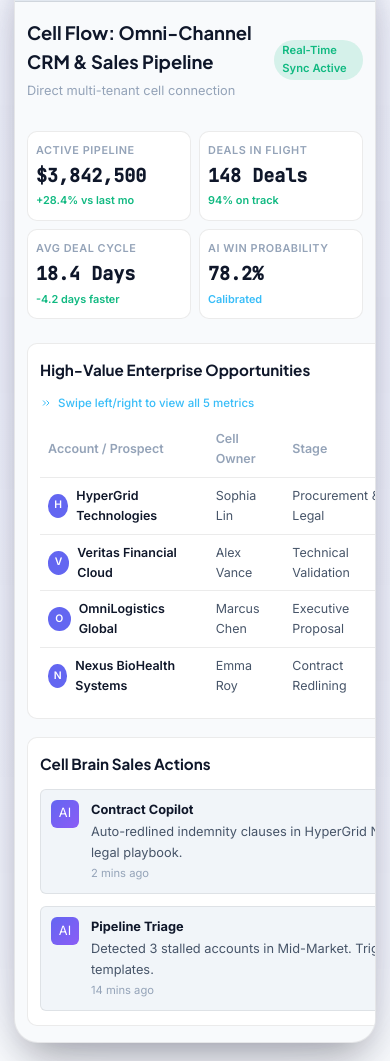
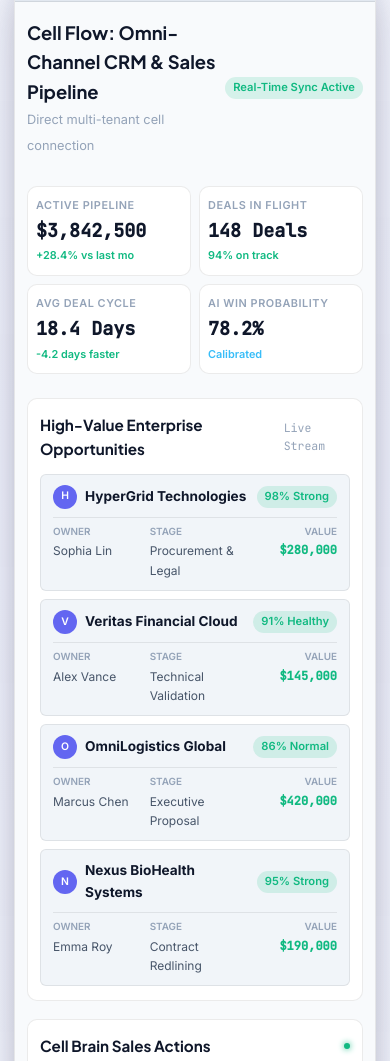
Before and after one commit to sw-engineer-tarikul/SuiteCellPortfolio, a plain HTML site: page index.html in a window 390 px wide. Shown: the part 1571-2632 px from the top of the page. Drawn offline with Linux system fonts and the light colour scheme.

Commit message:
fix(mobile): replace clipped desktop table with 100% width mobile native record cards and zero-overflow containers

```diff
--- a/script.js
+++ b/script.js
@@ -415,12 +415,38 @@
       </tr>
     `).join('');
 
+    let mobileCardsHtml = data.tableRows.map(r => `
+      <div class="m-record-card">
+        <div class="m-record-top">
+          <div class="m-user-cell">
+            <span class="m-avatar-mini">${r.col1.charAt(0)}</span>
+            <span class="m-record-name">${r.col1}</span>
+          </div>
+          <span class="m-badge live">${r.health}</span>
+        </div>
+        <div class="m-record-grid">
+          <div class="m-record-col">
+            <span class="m-record-meta-lbl">Owner</span>
+            <span class="m-record-meta-val">${r.user}</span>
+          </div>
+          <div class="m-record-col">
+            <span class="m-record-meta-lbl">Stage</span>
+            <span class="m-record-meta-val">${r.stage}</span>
+          </div>
+          <div class="m-record-col val-col">
+            <span class="m-record-meta-lbl">Value</span>
+            <span class="m-record-meta-val highlight">${r.val}</span>
+          </div>
+        </div>
+      </div>
+    `).join('');
+
     let aiLogsHtml = data.aiLogs.map(a => `
       <div class="agent-item">
         <div class="agent-avatar">AI</div>
         <div class="agent-text">
           <span class="agent-name">${a.name}</span>
-          <span class="agent-desc" style="color: var(--text-muted);">${a.text}</span>
+          <span class="agent-desc">${a.text}</span>
           <span class="agent-time">${a.time}</span>
         </div>
       </div>
@@ -441,16 +467,14 @@
         </div>
 
         <div class="mockup-main-view">
-          <div class="m-panel">
+          <div class="m-panel table-panel">
             <div class="m-panel-header">
               <span class="m-panel-title">${data.tableTitle}</span>
               <span class="m-panel-tag">Live Stream</span>
             </div>
-            <div class="m-table-container">
-              <div class="mobile-table-hint">
-                <svg viewBox="0 0 24 24" width="12" height="12" fill="none" stroke="currentColor" stroke-width="2"><polyline points="13 17 18 12 13 7"></polyline><polyline points="6 17 11 12 6 7"></polyline></svg>
-                <span>Swipe left/right to view all 5 metrics</span>
-              </div>
+
+            <!-- Desktop/Tablet Wide Table -->
+            <div class="desktop-table-view">
               <table class="m-table">
                 <thead>
                   <tr>
@@ -462,9 +486,14 @@
                 </tbody>
               </table>
             </div>
+
+            <!-- Mobile Zero-Cropping Native Card List -->
+            <div class="mobile-records-view">
+              ${mobileCardsHtml}
+            </div>
           </div>
 
-          <div class="m-panel">
+          <div class="m-panel ai-panel">
             <div class="m-panel-header">
               <span class="m-panel-title">${data.aiHeading}</span>
               <span class="live-indicator"></span>
--- a/styles.css
+++ b/styles.css
@@ -1122,6 +1122,12 @@ button {
   color: var(--text-subtle);
 }
 
+.preview-wrapper {
+  width: 100%;
+  max-width: 100%;
+  box-sizing: border-box;
+}
+
 /* Mockup Frame */
 .mockup-frame {
   background: var(--mockup-bg);
@@ -1129,6 +1135,9 @@ button {
   border-radius: var(--radius-lg);
   overflow: hidden;
   box-shadow: var(--shadow-lg), 0 0 80px -20px rgba(99, 102, 241, 0.25);
+  width: 100%;
+  max-width: 100%;
+  box-sizing: border-box;
 }
 
 .mockup-bar {
@@ -1138,6 +1147,8 @@ button {
   padding: 14px 20px;
   background: var(--mockup-header);
   border-bottom: 1px solid var(--border-subtle);
+  width: 100%;
+  box-sizing: border-box;
 }
 
 .window-controls {
@@ -1175,6 +1186,7 @@ button {
   display: flex;
   align-items: center;
   gap: 6px;
+  flex-shrink: 0;
 }
 
 .live-indicator {
@@ -1188,13 +1200,18 @@ button {
 .mockup-body {
   padding: 28px;
   min-height: 480px;
-}
-
-/* Interior Mockup Components */
+  width: 100%;
+  max-width: 100%;
+  box-sizing: border-box;
+}
+
 .mockup-dashboard {
   display: flex;
   flex-direction: column;
   gap: 24px;
+  width: 100%;
+  max-width: 100%;
+  box-sizing: border-box;
 }
 
 .mockup-top-stats {
@@ -1244,6 +1261,9 @@ button {
   display: grid;
   grid-template-columns: 2fr 1fr;
   gap: 20px;
+  width: 100%;
+  min-width: 0;
+  box-sizing: border-box;
 }
 
 .m-panel {
@@ -1254,12 +1274,19 @@ button {
   display: flex;
   flex-direction: column;
   gap: 16px;
+  width: 100%;
+  min-width: 0;
+  box-sizing: border-box;
+  overflow: hidden;
 }
 
 .m-panel-header {
   display: flex;
   align-items: center;
   justify-content: space-between;
+  gap: 8px;
+  width: 100%;
+  min-width: 0;
 }
 
 .m-panel-title {
@@ -1267,6 +1294,8 @@ button {
   font-size: 0.95rem;
   font-weight: 700;
   color: var(--text-main);
+  min-width: 0;
+  word-break: break-word;
 }
 
 .m-badge {
@@ -1274,6 +1303,7 @@ button {
   padding: 2px 8px;
   border-radius: var(--radius-full);
   font-weight: 600;
+  flex-shrink: 0;
 }
 
 .m-badge.live {
@@ -1281,7 +1311,19 @@ button {
   color: var(--brand-accent);
 }
 
-/* Mockup Data Rows */
+/* Desktop Table View */
+.desktop-table-view {
+  display: block;
+  width: 100%;
+  overflow-x: auto;
+  -webkit-overflow-scrolling: touch;
+}
+
+/* Mobile Native Card View (Default hidden on desktop) */
+.mobile-records-view {
+  display: none;
+}
+
 .m-table {
   width: 100%;
   border-collapse: collapse;
@@ -1294,6 +1336,7 @@ button {
   color: var(--text-subtle);
   font-weight: 600;
   border-bottom: 1px solid var(--border-subtle);
+  white-space: nowrap;
 }
 
 .m-table td {
@@ -1312,6 +1355,7 @@ button {
   gap: 8px;
   color: var(--text-main);
   font-weight: 600;
+  min-width: 0;
 }
 
 .m-avatar-mini {
@@ -1324,6 +1368,7 @@ button {
   display: flex;
   align-items: center;
   justify-content: center;
+  flex-shrink: 0;
 }
 
 /* AI Autonomous Activity Feed */
@@ -1331,16 +1376,21 @@ button {
   display: flex;
   flex-direction: column;
   gap: 12px;
+  width: 100%;
+  min-width: 0;
 }
 
 .agent-item {
   display: flex;
   gap: 12px;
-  padding: 10px;
+  padding: 12px;
   background: var(--bg-surface-elevated);
   border-radius: var(--radius-xs);
   border: 1px solid var(--border-subtle);
   font-size: 0.8rem;
+  width: 100%;
+  min-width: 0;
+  box-sizing: border-box;
 }
 
 .agent-avatar {
@@ -1353,16 +1403,36 @@ button {
   align-items: center;
   justify-content: center;
   flex-shrink: 0;
+  font-weight: 700;
+  font-size: 0.72rem;
 }
 
 .agent-text {
   display: flex;
   flex-direction: column;
-  gap: 2px;
+  gap: 4px;
+  flex: 1 1 0%;
+  min-width: 0;
+  word-break: break-word;
+  overflow-wrap: break-word;
 }
 
 .agent-name {
   font-weight: 700;
+  color: var(--text-main);
+}
+
+.agent-desc {
+  color: var(--text-muted);
+  line-height: 1.45;
+  word-break: break-word;
+  overflow-wrap: break-word;
+}
+
+.agent-time {
+  font-size: 0.7rem;
+  color: var(--text-subtle);
+}
   color: var(--text-main);
 }
 
@@ -2660,6 +2730,9 @@ button {
   .m-panel {
     padding: 14px 12px;
     gap: 12px;
+    width: 100% !important;
+    min-width: 0 !important;
+    box-sizing: border-box !important;
   }
 
   .m-panel-tag {
@@ -2668,30 +2741,91 @@ button {
     font-family: var(--font-mono);
   }
 
-  .m-table-container {
-    width: 100%;
-    overflow-x: auto;
-    -webkit-overflow-scrolling: touch;
+  /* Hide Desktop Table on Mobile */
+  .desktop-table-view {
+    display: none !important;
+  }
+
+  /* Show Zero-Cropping Mobile Cards View */
+  .mobile-records-view {
+    display: flex !important;
+    flex-direction: column;
+    gap: 8px;
+    width: 100% !important;
+    min-width: 0 !important;
+    box-sizing: border-box !important;
+  }
+
+  .m-record-card {
+    background: var(--bg-surface-elevated);
+    border: 1px solid var(--border-subtle);
     border-radius: var(--radius-xs);
-  }
-
-  .mobile-table-hint {
+    padding: 10px 12px;
+    display: flex;
+    flex-direction: column;
+    gap: 8px;
+    width: 100% !important;
+    min-width: 0 !important;
+    box-sizing: border-box !important;
+  }
+
+  .m-record-top {
     display: flex;
     align-items: center;
+    justify-content: space-between;
+    gap: 8px;
+    width: 100%;
+    min-width: 0;
+  }
+
+  .m-record-name {
+    font-size: 0.85rem;
+    font-weight: 700;
+    color: var(--text-main);
+    word-break: break-word;
+  }
+
+  .m-record-grid {
+    display: grid;
+    grid-template-columns: 1fr 1fr 1fr;
     gap: 6px;
+    border-top: 1px solid var(--border-subtle);
+    padding-top: 6px;
     font-size: 0.72rem;
-    color: var(--brand-secondary);
-    margin-bottom: 8px;
-    font-weight: 500;
-  }
-
-  .m-table {
-    min-width: 520px;
-    font-size: 0.78rem;
-  }
-
-  .m-table td, .m-table th {
-    padding: 8px 8px;
+    width: 100%;
+    min-width: 0;
+    box-sizing: border-box;
+  }
+
+  .m-record-col {
+    display: flex;
+    flex-direction: column;
+    gap: 2px;
+    min-width: 0;
+  }
+
+  .m-record-col.val-col {
+    text-align: right;
+    align-items: flex-end;
+  }
+
+  .m-record-meta-lbl {
+    font-size: 0.62rem;
+    color: var(--text-subtle);
+    text-transform: uppercase;
+    font-weight: 600;
+  }
+
+  .m-record-meta-val {
+    color: var(--text-muted);
+    font-size: 0.75rem;
+    word-break: break-word;
+  }
+
+  .m-record-meta-val.highlight {
+    font-family: var(--font-mono);
+    font-weight: 700;
+    color: var(--brand-accent);
   }
 
   /* Comparison Section */
```
